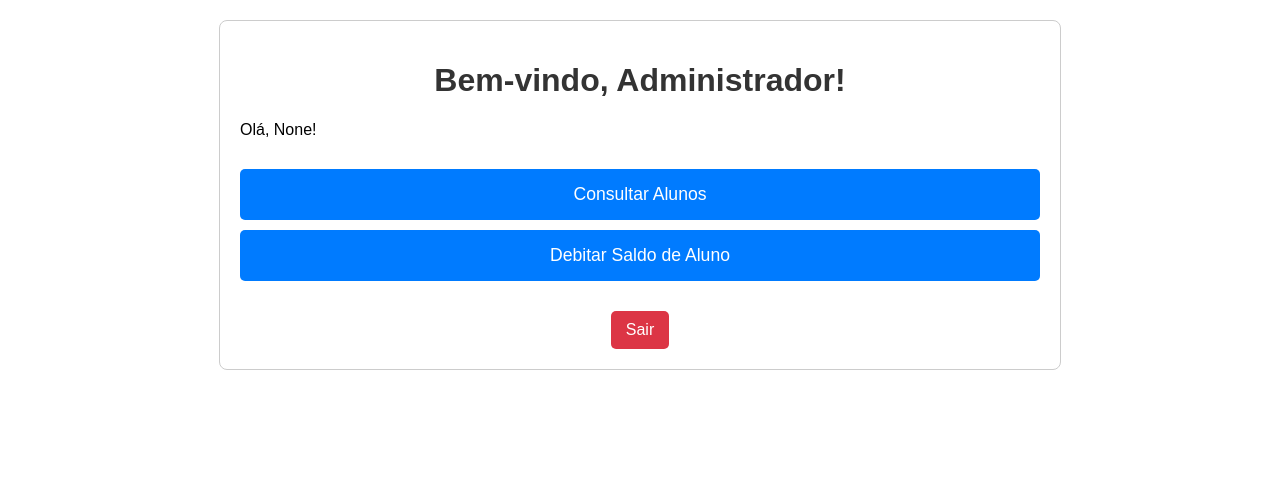
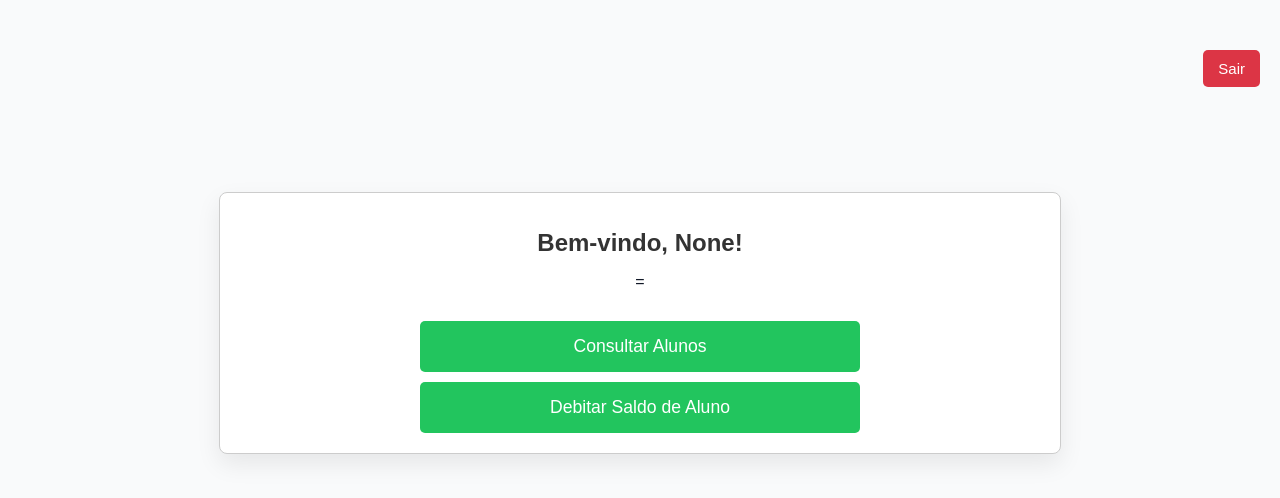
Before and after one commit to ContratosTIUNICV/sistemaimpressao, a Flask app: template api/templates/admin.html in a window 1280 px wide. Shown: the top 498 px of the page. Run offline with Flask 3, Linux system fonts and the light colour scheme; the template is opened without the code that fills it, so the values that code supplies are empty.

Commit message:
comit de ajuste das telas e funcionalidades

```diff
--- a/api/app.py
+++ b/api/app.py
@@ -7,14 +7,11 @@
 from flask import send_from_directory
 import bcrypt
 app = Flask(__name__)
-app.secret_key = 'sua_chave_secreta'  # altere para algo seguro
 
+app.secret_key = 'sua_chave_secreta'
 load_dotenv()
-# Recupera as variáveis de ambiente
 url: str = os.getenv("SUPABASE_URL")
 key: str = os.getenv("SUPABASE_KEY")
-
-# Cria o cliente do Supabase
 supabase: Client = create_client(url, key)
 
 @app.route('/imagens/<path:filename>')
@@ -63,25 +60,17 @@
             usuario = result.data[0]
             stored_senha_hash_str = usuario['senha']
             is_aluno = usuario.get('aluno', True)
-
-            # --- DEBUG PRINTS START ---
             print(f"DEBUG: Senha hash recuperada do Supabase (string): '{stored_senha_hash_str}'")
             print(f"DEBUG: Tipo da senha hash recuperada: {type(stored_senha_hash_str)}")
             print(f"DEBUG: Comprimento da senha hash recuperada: {len(stored_senha_hash_str) if stored_senha_hash_str else 'None'}")
-            # --- DEBUG PRINTS END ---
-
             try:
                 senha_hash_bytes = stored_senha_hash_str.encode('utf-8')
             except AttributeError:
                 error_message = 'Erro interno: formato da senha inválido.'
                 print("ERROR: stored_senha_hash_str não é uma string válida ou é None ao tentar encode.")
                 return render_template('login.html', error_message=error_message)
-
-            # --- DEBUG PRINTS START ---
             print(f"DEBUG: Senha hash após encode para bytes: '{senha_hash_bytes}'")
             print(f"DEBUG: Tipo da senha hash após encode: {type(senha_hash_bytes)}")
-            # --- DEBUG PRINTS END ---
-
             if bcrypt.checkpw(senha_input.encode('utf-8'), senha_hash_bytes):
                 session['logged_in'] = True
                 session['usuario'] = cpf_input
@@ -120,12 +109,8 @@
                 return render_template('cadastro.html', error_message=error_message)
 
             senha_hash = bcrypt.hashpw(senha.encode('utf-8'), bcrypt.gensalt()).decode('utf-8')
-
-            # --- DEBUG PRINTS START ---
             print(f"DEBUG: Senha hash gerada para inserção: '{senha_hash}'")
             print(f"DEBUG: Tipo da senha hash gerada: {type(senha_hash)}")
-            # --- DEBUG PRINTS END ---
-
             supabase.table("usuario").insert({
                "cpf": cpf,
                "senha": senha_hash,
@@ -163,7 +148,11 @@
         return redirect(url_for('login'))
 
     try:
-        result = supabase.table("usuario").select("nome, cpf, saldo").eq("cpf", cpf_usuario).limit(1).execute()
+        result = supabase.table("usuario") \
+                         .select("nome, cpf, saldo") \
+                         .eq("cpf", cpf_usuario) \
+                         .limit(1) \
+                         .execute()
 
         if result.data and len(result.data) == 1:
             usuario_data = result.data[0]
@@ -171,10 +160,16 @@
         else:
             session.clear()
             return redirect(url_for('login'))
+
     except Exception as e:
         print(f"ERROR - Inicio: Erro ao buscar dados do usuário: {e}")
         session.clear()
         return redirect(url_for('login'))
+
+    # Verifica se o usuário clicou em "Visualizar Perfil"
+    acao = request.args.get("acao")
+    if acao == "perfil":
+        return render_template("perfil.html", usuario=usuario_data)
 
     return render_template('inicio.html', usuario=usuario_data)
 
--- a/api/static/style.css
+++ b/api/static/style.css
@@ -1,24 +1,124 @@
-/* static/style.css */
+:root {
+    --cor-primaria: #22c55e;
+    --cor-secundaria: #16a34a;
+    --cor-sucesso: #22c55e;
+    --cor-sucesso-hover: #16a34a;
+    --cor-fundo: #f9fafb;
+    --cor-texto: #111827;
+    --cor-borda: #e5e7eb;
+}
 
 body {
     font-family: Arial, sans-serif;
-    background-color: #f2f2f2;
+    background-color: var(--cor-fundo);
     margin: 0;
     padding: 0;
-    display: flex;
-    justify-content: center;
-    align-items: center;
-    height: 100vh;
+    color: var(--cor-texto);
 }
 
 .container {
-    background-color: white;
-    padding: 30px 40px;
-    border-radius: 8px;
-    box-shadow: 0 4px 12px rgba(0, 0, 0, 0.1);
-    width: 350px;
+    max-width: 480px;
+    margin: 60px auto;
+    padding: 24px;
+    background: white;
+    border-radius: 12px;
+    box-shadow: 0 10px 25px rgba(0, 0, 0, 0.08);
+    text-align: center;
 }
 
+h1 {
+    font-size: 24px;
+    margin-bottom: 16px;
+}
+
+.usuario-logado p {
+    font-size: 18px;
+    font-weight: 500;
+    margin: 16px 0;
+}
+
+/* Estilo exclusivo do botão de logout */
+.logout-btn {
+    color: white;
+    background-color: red;
+    position: fixed;
+    top: 20px;
+    right: 20px;
+    padding: 10px 20px;
+    border: none;
+    border-radius: 8px;
+    cursor: pointer;
+    font-size: 15px;
+    transition: background 0.2s ease-in-out;
+    z-index: 1000;
+}
+
+.logout-btn:hover {
+    background-color: #cc0000;
+}
+
+.nav-buttons {
+    display: flex;
+    flex-direction: column;
+    gap: 12px;
+    margin-top: 20px;
+}
+
+.nav-buttons form {
+    margin: 0;
+}
+
+/* Estilo dos botões dentro de formulários e navegação */
+.nav-buttons button,
+form button {
+    width: 100%;
+    padding: 10px 0;
+    font-size: 15px;
+    background-color: var(--cor-primaria);
+    color: white;
+    border: none;
+    border-radius: 8px;
+    cursor: pointer;
+    transition: background 0.2s ease-in-out;
+}
+
+.nav-buttons button:hover,
+form button:hover {
+    background-color: var(--cor-secundaria);
+}
+
+.result,
+.error {
+    margin-top: 20px;
+    padding: 10px;
+    border-radius: 6px;
+    font-size: 14px;
+}
+
+.result {
+    background-color: #d1fae5;
+    color: #065f46;
+}
+
+.error {
+    background-color: #fee2e2;
+    color: #991b1b;
+}
+
+.perfil-container {
+    background-color: #f3f4f6;
+    padding: 16px;
+    border-radius: 8px;
+    margin-top: 20px;
+    text-align: left;
+}
+
+.perfil-container p {
+    margin: 6px 0;
+    font-weight: 600;
+}
+
+/* Campos de formulário e página de login */
 label {
     display: block;
     margin-bottom: 8px;
@@ -37,22 +137,6 @@
     font-size: 14px;
 }
 
-button {
-    width: 100%;
-    background-color: #4CAF50;
-    color: white;
-    padding: 12px 0;
-    border: none;
-    border-radius: 5px;
-    font-size: 16px;
-    cursor: pointer;
-    transition: background-color 0.3s ease;
-}
-
-button:hover {
-    background-color: #45a049;
-}
-
 .error-message {
     color: #e74c3c;
     margin-top: 10px;
@@ -63,3 +147,118 @@
 form button+button {
     margin-top: 10px;
 }
+
+.admin .logout-btn,
+.admin .logout-button {
+    position: fixed;
+    top: 20px;
+    right: 20px;
+    background-color: #dc3545;
+    /* vermelho */
+    color: white;
+    width: fit-content;
+    padding: 10px 15px;
+    border-radius: 8px;
+    cursor: pointer;
+    font-size: 15px;
+    border: none;
+    transition: background-color 0.3s ease;
+    margin: 0 auto;
+    display: block;
+    z-index: 1000;
+}
+
+.admin .logout-btn:hover,
+.admin .logout-button:hover {
+    background-color: #c82333;
+}
+
+.admin .nav-buttons button,
+.admin .button-group a {
+    background-color: #22c55e;
+    color: white;
+    border-radius: 8px;
+    font-size: 1.1em;
+    padding: 15px 20px;
+    width: 100%;
+    cursor: pointer;
+    border: none;
+    transition: background-color 0.3s ease;
+    text-decoration: none;
+    display: block;
+    text-align: center;
+}
+
+.admin .nav-buttons button:hover,
+.admin .button-group a:hover {
+    background-color: var(--cor-secundaria);
+}
+
+/* Se você quiser aumentar a largura da container só na admin: */
+.admin body,
+.admin {
+    font-family: Arial, sans-serif;
+    margin: 20px;
+    justify-content: center;
+    align-items: center;
+    margin-top: 15%;
+}
+
+.admin .container {
+    max-width: 800px;
+    margin: auto;
+    padding: 20px;
+    border: 1px solid #ccc;
+    border-radius: 8px;
+}
+
+.admin h1 {
+    text-align: center;
+    color: #333;
+}
+
+.admin .button-group {
+    display: flex;
+    flex-direction: column;
+    gap: 10px;
+    margin-top: 30px;
+}
+
+.admin .button-group a {
+    display: block;
+    padding: 15px 20px;
+    background-color: #22c55e;
+    color: white;
+    text-align: center;
+    text-decoration: none;
+    border-radius: 5px;
+    font-size: 1.1em;
+    transition: background-color 0.3s ease;
+    width: 50%;
+    margin-left: auto;
+    margin-right: auto;
+}
+
+.admin .button-group a:hover {
+    background-color: #16a34a;
+    /* Verde escuro */
+}
+
+.admin .logout-button {
+    display: block;
+    margin-top: 30px;
+    padding: 10px 15px;
+    background-color: #dc3545;
+    color: white;
+    text-align: center;
+    text-decoration: none;
+    border-radius: 5px;
+    width: fit-content;
+    margin-left: auto;
+    margin-right: auto;
+    transition: background-color 0.3s ease;
+}
+
+.admin .logout-button:hover {
+    background-color: #c82333;
+}
--- a/api/templates/admin.html
+++ b/api/templates/admin.html
@@ -1,56 +1,22 @@
 <!DOCTYPE html>
 <html lang="pt-br">
+
 <head>
     <meta charset="UTF-8">
     <meta name="viewport" content="width=device-width, initial-scale=1.0">
+    <link rel="stylesheet" href="{{ url_for('static', filename='style.css') }}" />
     <title>Painel Administrativo</title>
-    <style>
-        body { font-family: Arial, sans-serif; margin: 20px; }
-        .container { max-width: 800px; margin: auto; padding: 20px; border: 1px solid #ccc; border-radius: 8px; }
-        h1 { text-align: center; color: #333; }
-        .button-group { display: flex; flex-direction: column; gap: 10px; margin-top: 30px; }
-        .button-group a {
-            display: block;
-            padding: 15px 20px;
-            background-color: #007bff;
-            color: white;
-            text-align: center;
-            text-decoration: none;
-            border-radius: 5px;
-            font-size: 1.1em;
-            transition: background-color 0.3s ease;
-        }
-        .button-group a:hover {
-            background-color: #0056b3;
-        }
-        .logout-button {
-            display: block;
-            margin-top: 30px;
-            padding: 10px 15px;
-            background-color: #dc3545;
-            color: white;
-            text-align: center;
-            text-decoration: none;
-            border-radius: 5px;
-            width: fit-content;
-            margin-left: auto;
-            margin-right: auto;
-            transition: background-color 0.3s ease;
-        }
-        .logout-button:hover {
-            background-color: #c82333;
-        }
-    </style>
 </head>
-<body>
+
+<body class="admin">
     <div class="container">
-        <h1>Bem-vindo, Administrador!</h1>
-        <p>Olá, {{ session.get('usuario') }}!</p>
-        <div class="button-group">
+        <h1>Bem-vindo, {{ session.get('usuario') }}!</h1>
+=        <div class="button-group">
             <a href="{{ url_for('consulta_aluno') }}">Consultar Alunos</a>
             <a href="{{ url_for('debitar_aluno') }}">Debitar Saldo de Aluno</a>
-            </div>
+        </div>
         <a href="{{ url_for('logout') }}" class="logout-button">Sair</a>
     </div>
 </body>
+
 </html>
```
Also changed, not shown: api/templates/consulta.html (deleted, +0 -90 lines), api/templates/debito.html (deleted, +0 -59 lines), api/templates/inicio.html (+22 -6 lines), api/templates/pagamento.html (added, +136 -0 lines), api/templates/perfil.html (added, +25 -0 lines), api/templates/recarga.html (deleted, +0 -52 lines).
